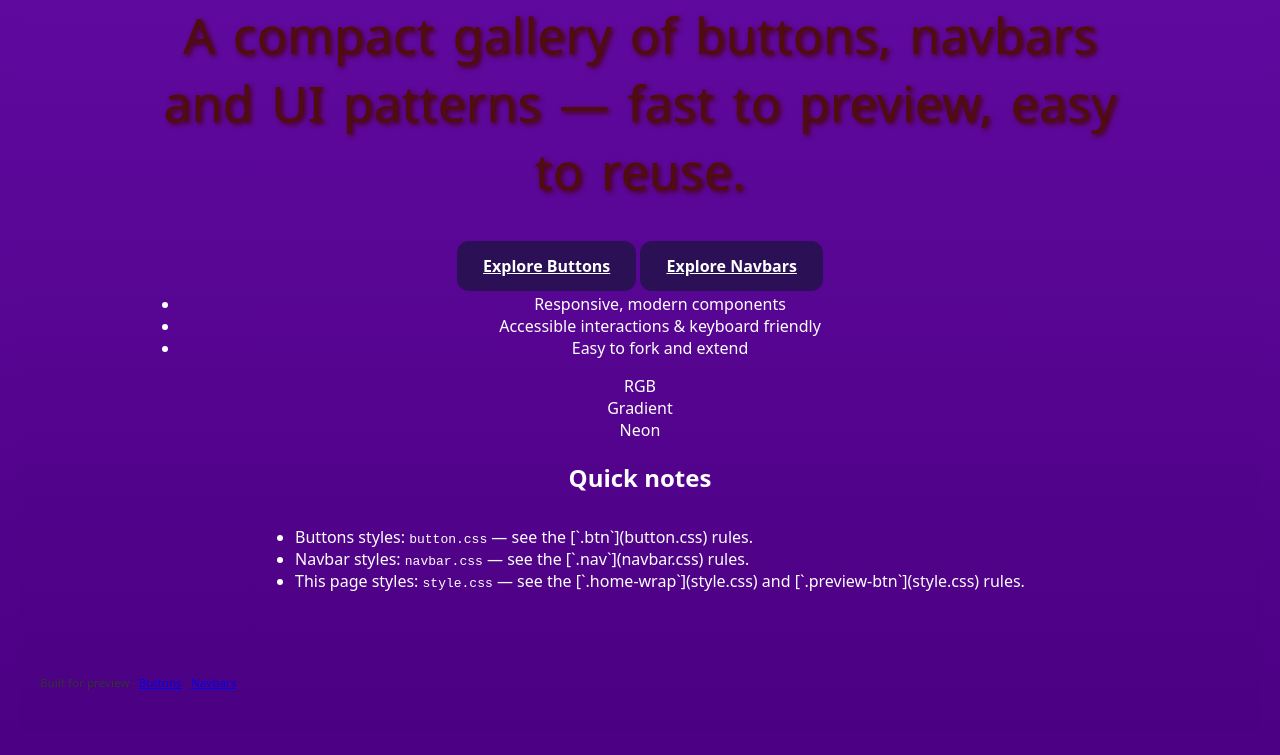
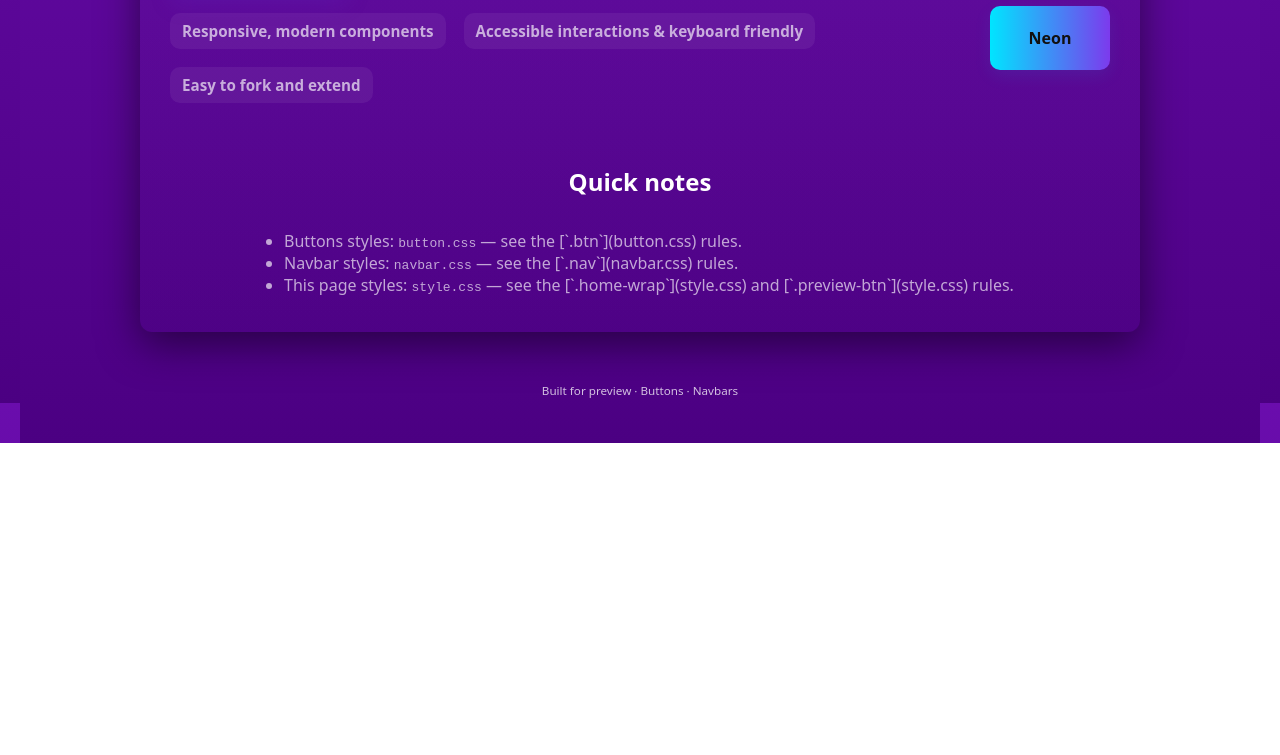
Before and after one commit to chatrapathi4/basics, a plain HTML site: page index.html in a window 1280 px wide. Shown: the part 397-1152 px from the top of the page. After the commit the page ends 840 px from the top, so only its background shows below. Drawn offline with Linux system fonts and the light colour scheme.

Commit message:
home nav

```diff
--- a/style.css
+++ b/style.css
@@ -1,3 +1,68 @@
+:root{
+  --bg-1: linear-gradient(180deg,#6a0dad,#4b0082);
+  --card-bg: rgba(255,255,255,0.04);
+  --muted: rgba(255,255,255,0.65);
+  --accent: #7c3aed;
+  --glass: rgba(255,255,255,0.06);
+  --radius: 12px;
+  --container-max: 1100px;
+  --gap: 20px;
+  --glass-strong: rgba(255,255,255,0.08);
+  font-family: 'Inter', system-ui, -apple-system, "Segoe UI", Roboto, "Helvetica Neue", Arial;
+}
+
+*{box-sizing:border-box}
+html,body{height:100%;margin:0;background:var(--bg-1);color:#fff;-webkit-font-smoothing:antialiased}
+a{color:inherit;text-decoration:none}
+header{position:sticky;top:0;backdrop-filter: blur(6px);-webkit-backdrop-filter:blur(6px);z-index:50;padding:12px 20px}
+
+/* keep existing navbar rules from [navbar.css](navbar.css) — they will style the nav */
+nav.nav{max-width:var(--container-max);margin:0 auto;padding:6px 12px}
+
+/* Main layout */
+.home-wrap{max-width:var(--container-max);margin:36px auto;padding:28px;background:linear-gradient(180deg, rgba(255,255,255,0.02), rgba(0,0,0,0.02));border-radius:var(--radius);box-shadow:0 12px 40px rgba(0,0,0,0.5);display:flex;flex-direction:column;gap:24px}
+
+/* HERO */
+.hero{display:flex;align-items:center;gap:28px;flex-wrap:wrap;justify-content:space-between;padding:6px}
+.hero-content{flex:1;min-width:280px}
+.hero-title{font-size:clamp(28px,4vw,44px);margin:0 0 10px;font-weight:800;letter-spacing:-0.02em}
+.hero-sub{margin:0 0 18px;color:var(--muted);font-size:1.05rem}
+
+/* CTAs */
+.hero-ctas{display:flex;gap:12px;flex-wrap:wrap;margin-bottom:16px}
+.preview-btn{display:inline-flex;align-items:center;gap:10px;padding:12px 18px;border-radius:10px;border:0;font-weight:700;cursor:pointer;transition:transform .12s ease, box-shadow .12s ease}
+.preview-btn.primary{background:linear-gradient(90deg,var(--accent),#4f46e5);box-shadow:0 8px 20px rgba(92,33,182,0.28);color:white}
+.preview-btn.outline{background:transparent;border:1px solid rgba(255,255,255,0.12);color:var(--muted)}
+.preview-btn:hover{transform:translateY(-3px);}
+
+/* Features */
+.features{display:flex;gap:18px;list-style:none;padding:0;margin:0;color:var(--muted);font-weight:600;flex-wrap:wrap}
+.features li{background:var(--glass);padding:8px 12px;border-radius:10px;color:var(--muted);font-size:.95rem}
+
+/* simple visual column */
+.hero-visual{width:260px;display:flex;flex-direction:column;gap:12px;align-items:flex-end}
+.visual-card{width:120px;height:64px;border-radius:10px;display:flex;align-items:center;justify-content:center;font-weight:700;color:#111}
+.visual-card.card--glow{background:linear-gradient(90deg,#3b82f6,#7c3aed)}
+.visual-card.card--gradient{background:linear-gradient(90deg,#ff7a18,#af002d)}
+.visual-card.card--neon{background:linear-gradient(90deg,#00e5ff,#7c3aed);box-shadow:0 6px 18px rgba(0,229,255,0.08)}
+
+/* Notes section */
+.notes{padding:12px;border-radius:8px;background:transparent}
+.quick-list{margin:8px 0 0;padding-left:18px;color:var(--muted)}
+
+/* Footer */
+.site-footer{max-width:var(--container-max);margin:22px auto;padding:8px 20px;text-align:center;color:rgba(255,255,255,0.75)}
+
+/* responsive */
+@media (max-width:920px){
+  .hero{flex-direction:column;align-items:flex-start}
+  .hero-visual{width:100%;flex-direction:row;justify-content:flex-start}
+}
+@media (max-width:520px){
+  .features{flex-direction:column}
+  nav.nav .links{display:none} /* keep nav compact on very small screens */
+}
+
 h1{
     color: blue;
     font-family: 'Times New Roman', Times, serif;
```
